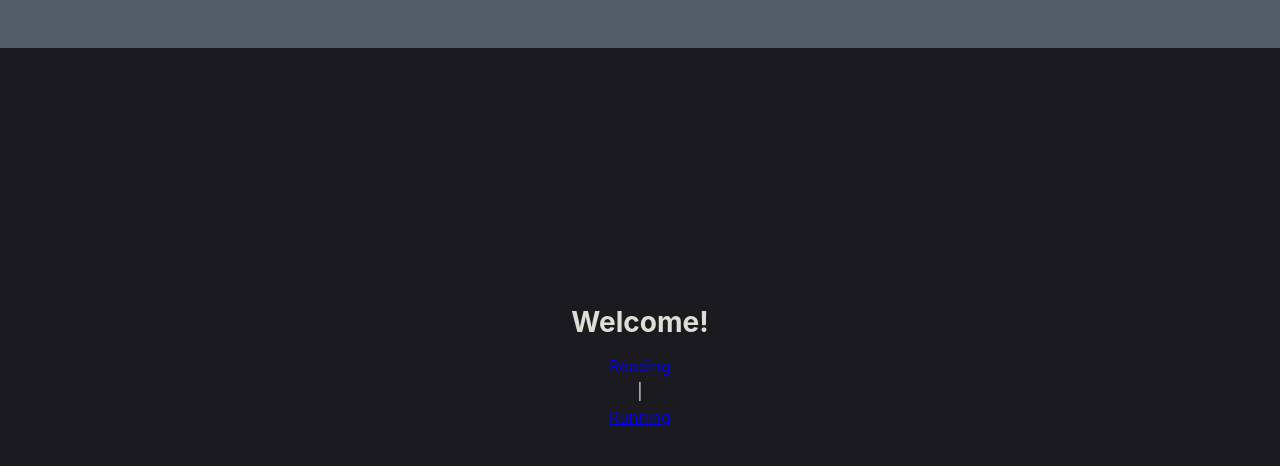
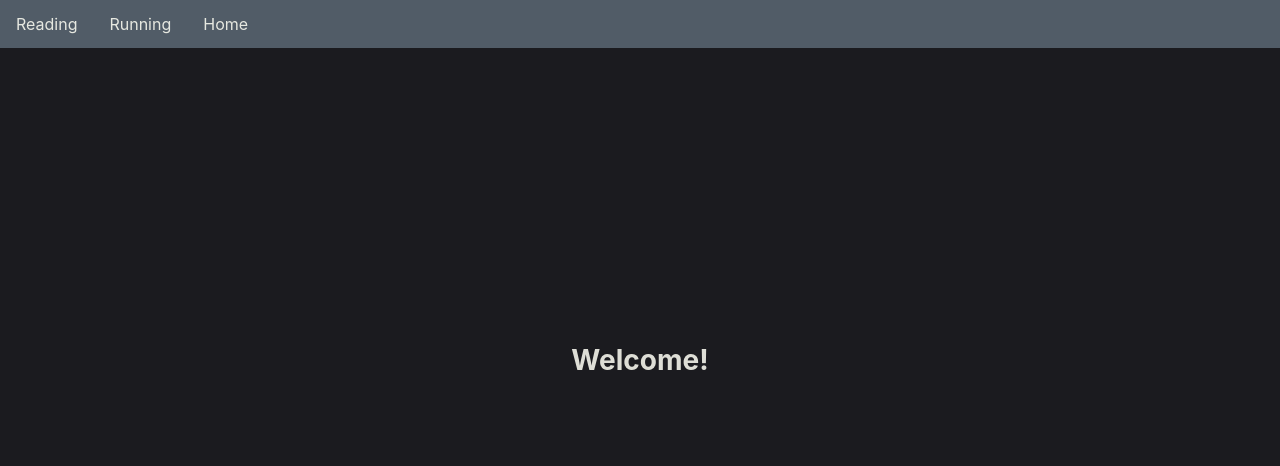
Before and after one commit to VirginiaWilliams/ElectronViteStrava, a Vue app: page / in a window 1280 px wide. Shown: the top 466 px of the page. Built offline with nearby package versions, Linux system fonts and the light colour scheme.

Commit message:
tabs working in topbar

```diff
--- a/src/renderer/src/App.vue
+++ b/src/renderer/src/App.vue
@@ -1,29 +1,31 @@
 <script setup lang="ts">
-import { computed, ref } from 'vue';
+import { ref } from 'vue';
 import TopBar from './components/generic/TopBar.vue';
-import ReadingView from './components/reading/ReadingView.vue';
-import RunningView from './components/running/RunningView.vue';
+import Reading from './components/views/Reading.vue';
+import Running from './components/views/Running.vue';
+import Home from './components/views/Home.vue';
 
-const routes = {
-  '/reading': ReadingView,
-  '/running': RunningView
+const currentTab = ref('Home')
+
+let tabs = {
+  Reading,
+  Running,
+  Home
 }
 
-const currentPath = ref(window.location.hash);
-
-window.addEventListener('hashchange', () => {
-  currentPath.value = window.location.hash
-})
-
-const currentView = computed(() => {
-  return routes[currentPath.value.slice(1) || '/']
-})
+function changeView(tab: string): void {
+  // if (tab == 'Reading') {
+  //   currentTab.value = 'Reading'
+  // } else if (tab == 'Running') {
+  //   currentTab.value = 'Running'
+  // } else {
+  //   currentTab.value = 'Home'
+  // }
+  currentTab.value = tab;
+}
 </script>
 
 <template>
-  <TopBar></TopBar>
-  <div class="title">Welcome!</div>
-  <a href="#/reading">Reading</a> |
-  <a href="#/running">Running</a>
-  <component :is="currentView" />
+  <TopBar @tab-selected="changeView" />
+  <component :is="tabs[currentTab]" class="tab"></component>
 </template>
--- a/src/renderer/src/components/generic/TopBar.vue
+++ b/src/renderer/src/components/generic/TopBar.vue
@@ -1,11 +1,24 @@
 <script setup lang="ts">
-const props = defineProps({
-  text: String
-})
+// import { RoutesEnum } from '@renderer/enums';
+
+let tabs = ['Reading', 'Running', 'Home']
+
+const emit = defineEmits(['tab-selected'])
+
+function onClick(tab: string): void {
+  console.log('tab: ', tab);
+  emit('tab-selected', tab);
+}
 </script>
 
 <template>
-  <div class="topbar">{{ props.text }}</div>
+  <div class="topbar">
+    <div v-for="tab in tabs" :key="tab">
+      <div class="tab" @click="onClick(tab)">
+        {{ tab }}
+      </div>
+    </div>
+  </div>
 </template>
 
 <style lang="css">
@@ -17,5 +30,11 @@ const props = defineProps({
   width: 100%;
   height: 3rem;
   background-color: var(--ev-c-gray-1);
+  display: flex;
+  line-height: 3rem;
+}
+
+.tab {
+  margin: 0 1rem 0 1rem;
 }
 </style>
--- /dev/null
+++ b/src/renderer/src/components/views/Home.vue
@@ -0,0 +1,5 @@
+<script setup lang="ts"></script>
+
+<template>
+  <div class="title">Welcome!</div>
+</template>
--- a/src/renderer/src/components/reading/ReadingView.vue
+++ b/src/renderer/src/components/views/Reading.vue
@@ -1,6 +1,5 @@
 <script setup lang="ts">
 import Button from '../generic/Button.vue';
-import TopBar from '../generic/TopBar.vue';
 
 function handleFileUpload(event): void {
   const file = event.target.files[0];
@@ -21,7 +20,6 @@ function processCsvData(csvContent): void {
 </script>
 
 <template>
-  <TopBar></TopBar>
   <div class="title">Upload your CSV to see your stats!</div>
   <div class="sub-title">(Must be exported from storygraph)</div>
   <div class="actions">
--- a/src/renderer/src/components/running/RunningView.vue
+++ b/src/renderer/src/components/views/Running.vue
@@ -1,7 +1,7 @@
 <script setup lang="ts">
 </script>
 
-<template>Hello</template>
+<template>Run</template>
 
 <style lang="css">
 .title {
--- /dev/null
+++ b/src/renderer/src/enums/RoutesEnum.ts
@@ -0,0 +1,5 @@
+export enum RoutesEnum {
+  Home = 'Home',
+  Reading = 'Reading',
+  Running = 'Running'
+}
--- /dev/null
+++ b/src/renderer/src/enums/index.ts
@@ -0,0 +1 @@
+export * from './RoutesEnum';
```
Also changed, not shown: src/renderer/src/assets/electron.svg (deleted), src/renderer/src/assets/wavy-lines.svg (deleted).
